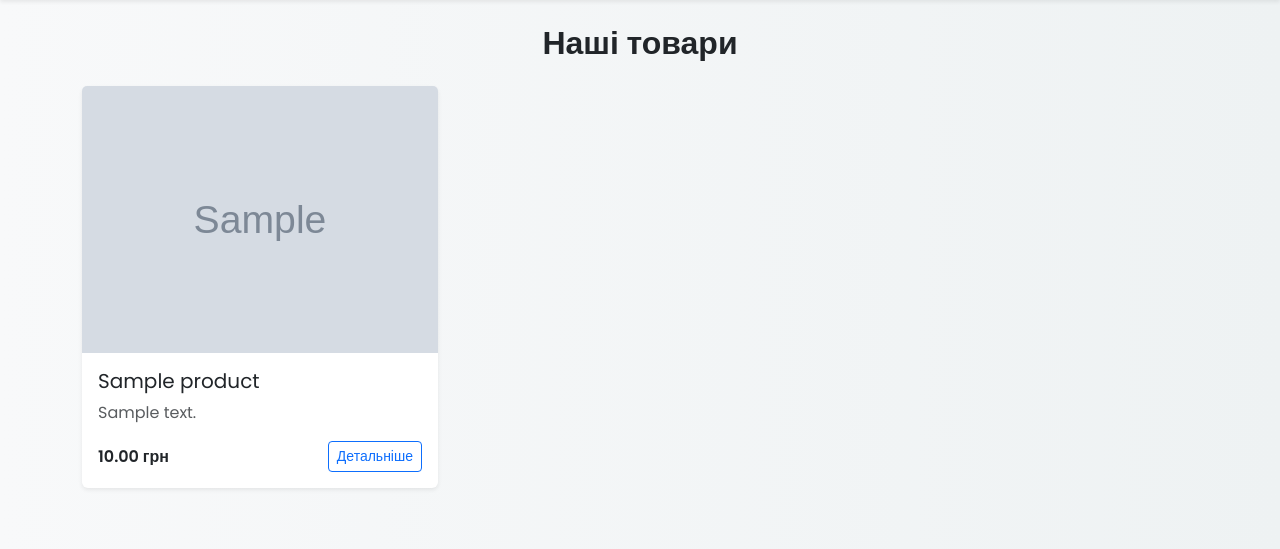
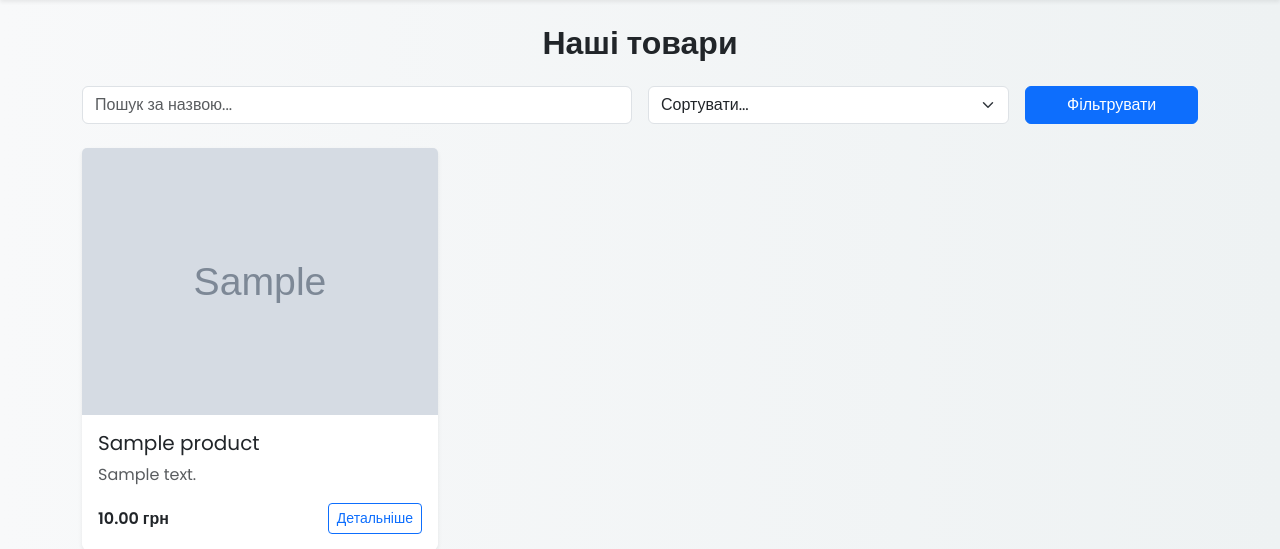
Before and after one commit to VieshchykovOleg/MyShop, a Django app: page / in a window 1280 px wide. Shown: the part 70-619 px from the top of the page. Run offline with Django 5.2, Linux system fonts and the light colour scheme; tables that the repository leaves empty hold one stand-in row (values such as "Sample post"); grey boxes marked "Sample" are stand-in pictures.

Commit message:
Added the ability to filter products by name and price

```diff
--- a/MyShop/shop/main/templates/main/home.html
+++ b/MyShop/shop/main/templates/main/home.html
@@ -72,6 +72,25 @@
 <main class="container mb-5">
     {% block content %}
         <h2 class="mb-4 fw-bold text-center">Наші товари</h2>
+
+        <!-- 🔎 Фільтр та пошук -->
+        <form method="get" class="row g-3 mb-4">
+            <div class="col-md-6">
+                <input type="text" name="q" class="form-control" placeholder="Пошук за назвою..." value="{{ request.GET.q }}">
+            </div>
+            <div class="col-md-4">
+                <select name="sort" class="form-select">
+                    <option value="">Сортувати...</option>
+                    <option value="price_asc"> {% if request.GET.sort == "price_asc" %}selected{% endif %}>Ціна: від дешевих</option>
+                    <option value="price_desc"> {% if request.GET.sort == "price_desc" %}selected{% endif %}>Ціна: від дорогих</option>
+                    <option value="rating_desc" >{% if request.GET.sort == "rating_desc" %}selected{% endif %}>Рейтинг: кращі</option>
+                </select>
+            </div>
+            <div class="col-md-2">
+                <button type="submit" class="btn btn-primary w-100">Фільтрувати</button>
+            </div>
+        </form>
+
         <div class="row">
             {% for product in products %}
                 <div class="col-md-4 mb-4">
--- a/MyShop/shop/main/views.py
+++ b/MyShop/shop/main/views.py
@@ -2,16 +2,35 @@ from django.shortcuts import render, get_object_or_404, redirect
 from .models import Product
 from django.contrib.auth.decorators import login_required
 from .forms import UserUpdateForm
+from django.db.models import Q
+from django.db.models import Avg
 
 def home(request):
-    products = Product.objects.all()  # Отримуємо всі товари
+    products = Product.objects.all()
+
+    query = request.GET.get("q")
+    if query:
+        products = products.filter(Q(title__icontains=query) | Q(description__icontains=query))
+
+    sort = request.GET.get("sort")
+    if sort == "price_asc":
+        products = products.order_by("price")
+    elif sort == "price_desc":
+        products = products.order_by("-price")
+    elif sort == "rating_desc":
+        products = products.annotate(avg_rating=Avg("comments__rating")).order_by("-avg_rating")
+
     return render(request, 'main/home.html', {'products': products})
+
 
 def product_detail(request, product_id):
     product = get_object_or_404(Product, id=product_id)
     return render(request, 'main/product_detail.html', {'product': product})
+
+
 def about(request):
     return render(request, 'main/about.html')
+
 
 @login_required
 def profile(request):
```
